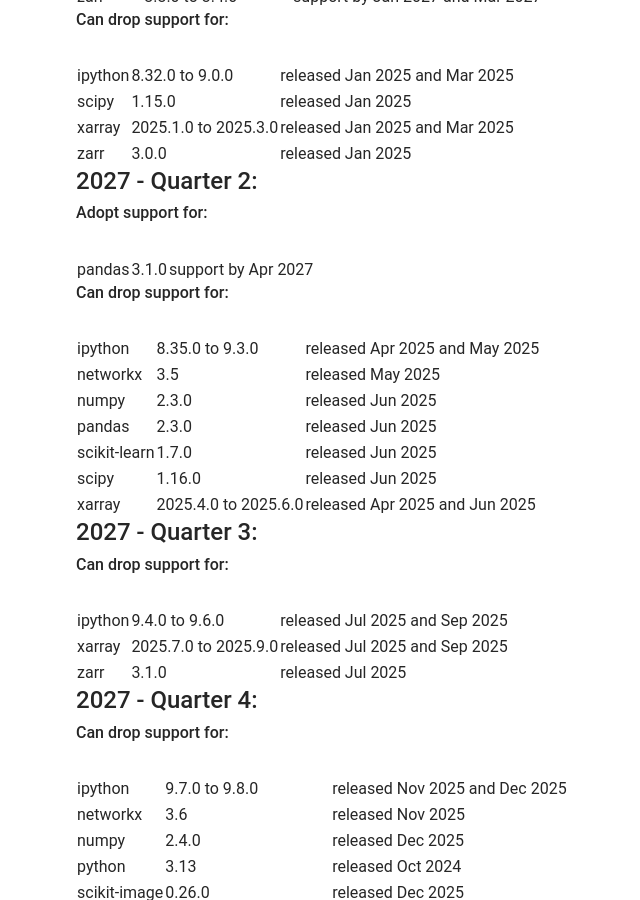
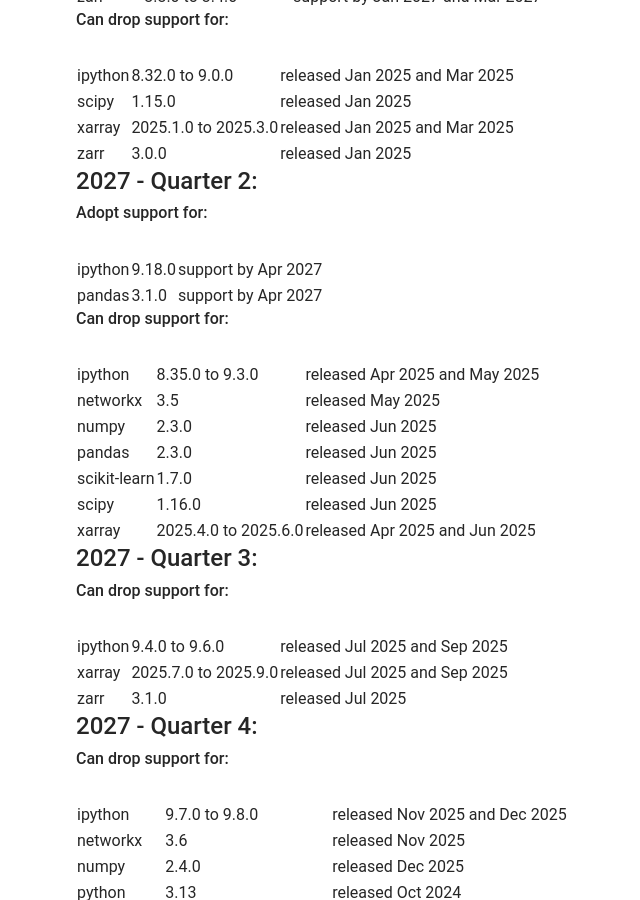
Before and after one commit to heliophysicsPy/heliophysicsPy.github.io, a Jekyll site: the page built from _pages/docs/phep-3/schedule.md, in a window 1280 px wide and 900 px high, scrolled down 1765 px. Shown: the whole window, without its empty margins (25-665 px from the left). Built offline with Jekyll 4.4.1, drawn with Linux system fonts in a browser that asks for light colours; nearby versions of some CDN libraries; our own code applies the rules of GitHub Pages for plain Markdown files; some of the changed text lies outside the part shown.

Commit message:
Update PHEP 3 support schedule [automated]

```diff
--- a/_pages/docs/phep-3/schedule.md
+++ b/_pages/docs/phep-3/schedule.md
@@ -96,9 +96,10 @@
 
 ###### Adopt support for:
 
-|        |       |                     |
-| ------ | ----- | ------------------- |
-| pandas | 3.1.0 | support by Apr 2027 |
+|         |        |                     |
+| ------- | ------ | ------------------- |
+| ipython | 9.18.0 | support by Apr 2027 |
+| pandas  | 3.1.0  | support by Apr 2027 |
 
 ###### Can drop support for:
 
@@ -182,7 +183,8 @@
 
 ###### Can drop support for:
 
-|        |       |                   |
-| ------ | ----- | ----------------- |
-| pandas | 3.1.0 | released Oct 2026 |
-| python | 3.14  | released Oct 2025 |
+|         |        |                   |
+| ------- | ------ | ----------------- |
+| ipython | 9.18.0 | released Oct 2026 |
+| pandas  | 3.1.0  | released Oct 2026 |
+| python  | 3.14   | released Oct 2025 |
```
Also changed, not shown: _pages/docs/phep-3/chart.md (+1 -0 lines).
